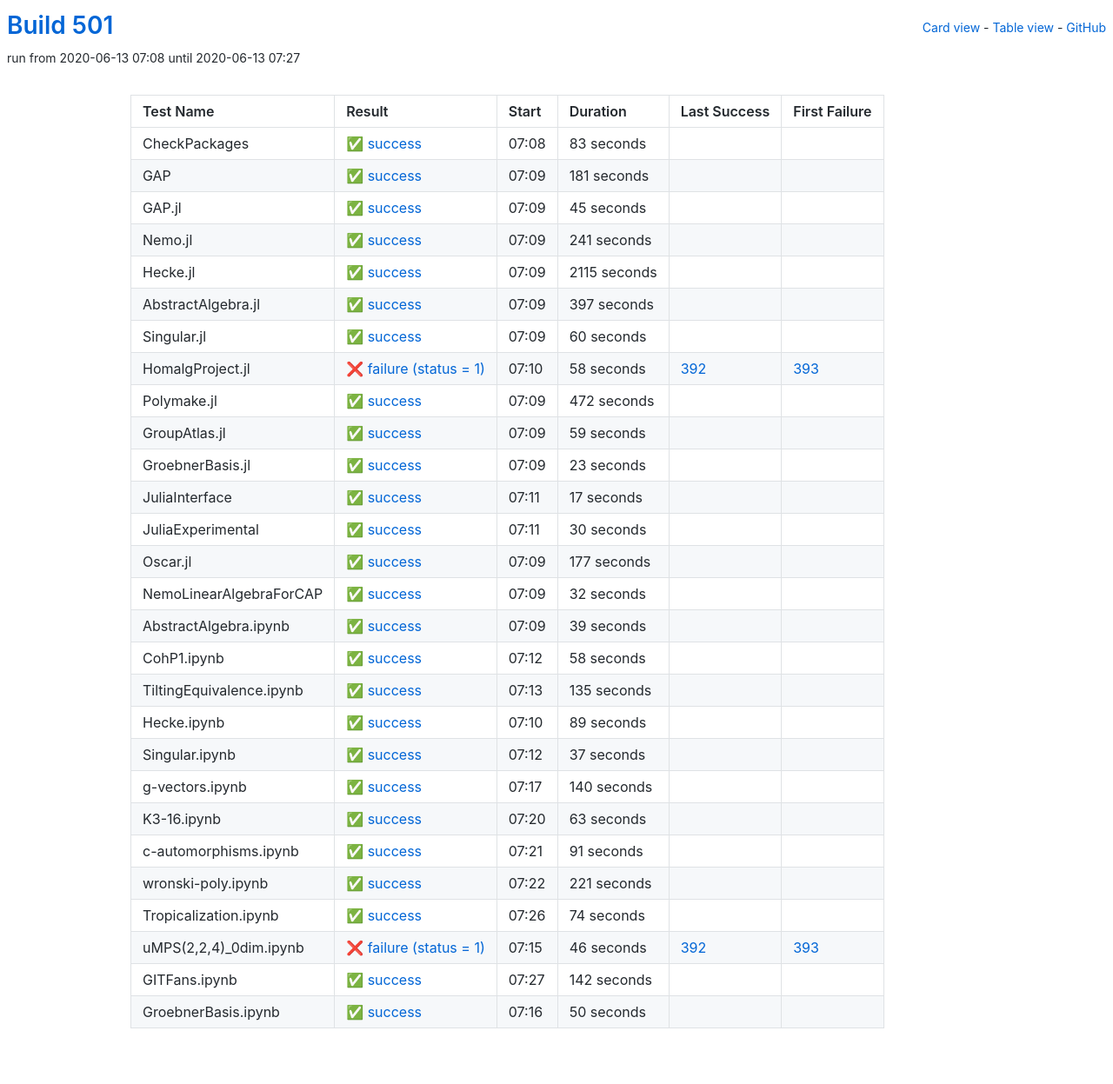
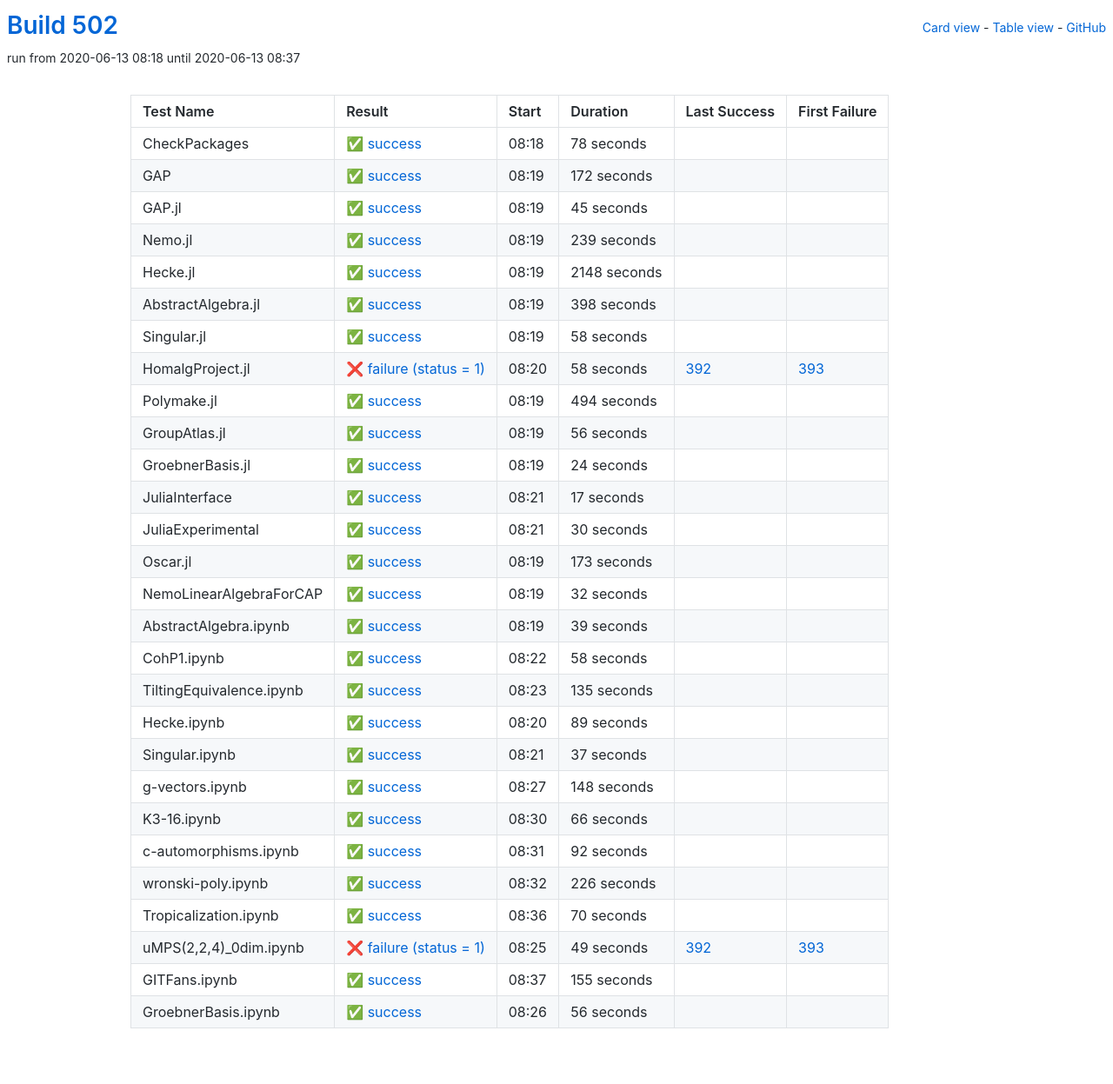
Before and after one commit to oscar-system/oscar-ci-status-1.4, a Jekyll site: the page built from table.html, in a window 1280 px wide. Shown: the whole page at 87% size. Built offline with Jekyll 4.4.1, drawn with Linux system fonts in a browser that asks for light colours.

Commit message:
Build #502

```diff
--- a/_data/ci.yml
+++ b/_data/ci.yml
@@ -1,6 +1,6 @@
 ---
-build: 501
-build_url: https://oscarci.mathematik.uni-kl.de/job/oscar-julia-1.4/501/
+build: 502
+build_url: https://oscarci.mathematik.uni-kl.de/job/oscar-julia-1.4/502/
 job: oscar-julia-1.4
 organization: oscar-system
 repo: oscar-ci-status-1.4
@@ -8,32 +8,32 @@ repourl: https://github.com/oscar-system/oscar-ci-status-1.4
 tests:
 - name: CheckPackages
   id: checkpackages
-  log: https://oscarci.mathematik.uni-kl.de/job/oscar-julia-1.4/501/artifact/logs/build-501/CheckPackages.log
-  start: 2020-06-13 07:08
+  log: https://oscarci.mathematik.uni-kl.de/job/oscar-julia-1.4/502/artifact/logs/build-502/CheckPackages.log
+  start: 2020-06-13 08:18
   success: true
   exitcode: 0
   status: success
-  duration: 83
+  duration: 78
   last_success: false
   last_success_url:
   first_failure: false
   first_failure_url:
 - name: GAP
   id: gap
-  log: https://oscarci.mathematik.uni-kl.de/job/oscar-julia-1.4/501/artifact/logs/build-501/GAP.log
-  start: 2020-06-13 07:09
+  log: https://oscarci.mathematik.uni-kl.de/job/oscar-julia-1.4/502/artifact/logs/build-502/GAP.log
+  start: 2020-06-13 08:19
   success: true
   exitcode: 0
   status: success
-  duration: 181
+  duration: 172
   last_success: false
   last_success_url:
   first_failure: false
   first_failure_url:
 - name: GAP.jl
   id: gap-jl
-  log: https://oscarci.mathematik.uni-kl.de/job/oscar-julia-1.4/501/artifact/logs/build-501/GAP.jl.log
-  start: 2020-06-13 07:09
+  log: https://oscarci.mathematik.uni-kl.de/job/oscar-julia-1.4/502/artifact/logs/build-502/GAP.jl.log
+  start: 2020-06-13 08:19
   success: true
   exitcode: 0
   status: success
@@ -44,56 +44,56 @@ tests:
   first_failure_url:
 - name: Nemo.jl
   id: nemo-jl
-  log: https://oscarci.mathematik.uni-kl.de/job/oscar-julia-1.4/501/artifact/logs/build-501/Nemo.jl.log
-  start: 2020-06-13 07:09
+  log: https://oscarci.mathematik.uni-kl.de/job/oscar-julia-1.4/502/artifact/logs/build-502/Nemo.jl.log
+  start: 2020-06-13 08:19
   success: true
   exitcode: 0
   status: success
-  duration: 241
+  duration: 239
   last_success: false
   last_success_url:
   first_failure: false
   first_failure_url:
 - name: Hecke.jl
   id: hecke-jl
-  log: https://oscarci.mathematik.uni-kl.de/job/oscar-julia-1.4/501/artifact/logs/build-501/Hecke.jl.log
-  start: 2020-06-13 07:09
+  log: https://oscarci.mathematik.uni-kl.de/job/oscar-julia-1.4/502/artifact/logs/build-502/Hecke.jl.log
+  start: 2020-06-13 08:19
   success: true
   exitcode: 0
   status: success
-  duration: 2115
+  duration: 2148
   last_success: false
   last_success_url:
   first_failure: false
   first_failure_url:
 - name: AbstractAlgebra.jl
   id: abstractalgebra-jl
-  log: https://oscarci.mathematik.uni-kl.de/job/oscar-julia-1.4/501/artifact/logs/build-501/AbstractAlgebra.jl.log
-  start: 2020-06-13 07:09
+  log: https://oscarci.mathematik.uni-kl.de/job/oscar-julia-1.4/502/artifact/logs/build-502/AbstractAlgebra.jl.log
+  start: 2020-06-13 08:19
   success: true
   exitcode: 0
   status: success
-  duration: 397
+  duration: 398
   last_success: false
   last_success_url:
   first_failure: false
   first_failure_url:
 - name: Singular.jl
   id: singular-jl
-  log: https://oscarci.mathematik.uni-kl.de/job/oscar-julia-1.4/501/artifact/logs/build-501/Singular.jl.log
-  start: 2020-06-13 07:09
+  log: https://oscarci.mathematik.uni-kl.de/job/oscar-julia-1.4/502/artifact/logs/build-502/Singular.jl.log
+  start: 2020-06-13 08:19
   success: true
   exitcode: 0
   status: success
-  duration: 60
+  duration: 58
   last_success: false
   last_success_url:
   first_failure: false
   first_failure_url:
 - name: HomalgProject.jl
   id: homalgproject-jl
-  log: https://oscarci.mathematik.uni-kl.de/job/oscar-julia-1.4/501/artifact/logs/build-501/HomalgProject.jl.log
-  start: 2020-06-13 07:10
+  log: https://oscarci.mathematik.uni-kl.de/job/oscar-julia-1.4/502/artifact/logs/build-502/HomalgProject.jl.log
+  start: 2020-06-13 08:20
   success: false
   exitcode: 1
   status: failure
@@ -104,44 +104,44 @@ tests:
   first_failure_url: https://oscarci.mathematik.uni-kl.de/job/oscar-julia-1.4/393/
 - name: Polymake.jl
   id: polymake-jl
-  log: https://oscarci.mathematik.uni-kl.de/job/oscar-julia-1.4/501/artifact/logs/build-501/Polymake.jl.log
-  start: 2020-06-13 07:09
+  log: https://oscarci.mathematik.uni-kl.de/job/oscar-julia-1.4/502/artifact/logs/build-502/Polymake.jl.log
+  start: 2020-06-13 08:19
   success: true
   exitcode: 0
   status: success
-  duration: 472
+  duration: 494
   last_success: false
   last_success_url:
   first_failure: false
   first_failure_url:
 - name: GroupAtlas.jl
   id: groupatlas-jl
-  log: https://oscarci.mathematik.uni-kl.de/job/oscar-julia-1.4/501/artifact/logs/build-501/GroupAtlas.jl.log
-  start: 2020-06-13 07:09
+  log: https://oscarci.mathematik.uni-kl.de/job/oscar-julia-1.4/502/artifact/logs/build-502/GroupAtlas.jl.log
+  start: 2020-06-13 08:19
   success: true
   exitcode: 0
   status: success
-  duration: 59
+  duration: 56
   last_success: false
   last_success_url:
   first_failure: false
   first_failure_url:
 - name: GroebnerBasis.jl
   id: groebnerbasis-jl
-  log: https://oscarci.mathematik.uni-kl.de/job/oscar-julia-1.4/501/artifact/logs/build-501/GroebnerBasis.jl.log
-  start: 2020-06-13 07:09
+  log: https://oscarci.mathematik.uni-kl.de/job/oscar-julia-1.4/502/artifact/logs/build-502/GroebnerBasis.jl.log
+  start: 2020-06-13 08:19
   success: true
   exitcode: 0
   status: success
-  duration: 23
+  duration: 24
   last_success: false
   last_success_url:
   first_failure: false
   first_failure_url:
 - name: JuliaInterface
   id: juliainterface
-  log: https://oscarci.mathematik.uni-kl.de/job/oscar-julia-1.4/501/artifact/logs/build-501/JuliaInterface.log
-  start: 2020-06-13 07:11
+  log: https://oscarci.mathematik.uni-kl.de/job/oscar-julia-1.4/502/artifact/logs/build-502/JuliaInterface.log
+  start: 2020-06-13 08:21
   success: true
   exitcode: 0
   status: success
@@ -152,8 +152,8 @@ tests:
   first_failure_url:
 - name: JuliaExperimental
   id: juliaexperimental
-  log: https://oscarci.mathematik.uni-kl.de/job/oscar-julia-1.4/501/artifact/logs/build-501/JuliaExperimental.log
-  start: 2020-06-13 07:11
+  log: https://oscarci.mathematik.uni-kl.de/job/oscar-julia-1.4/502/artifact/logs/build-502/JuliaExperimental.log
+  start: 2020-06-13 08:21
   success: true
   exitcode: 0
   status: success
@@ -164,20 +164,20 @@ tests:
   first_failure_url:
 - name: Oscar.jl
   id: oscar-jl
-  log: https://oscarci.mathematik.uni-kl.de/job/oscar-julia-1.4/501/artifact/logs/build-501/Oscar.jl.log
-  start: 2020-06-13 07:09
+  log: https://oscarci.mathematik.uni-kl.de/job/oscar-julia-1.4/502/artifact/logs/build-502/Oscar.jl.log
+  start: 2020-06-13 08:19
   success: true
   exitcode: 0
   status: success
-  duration: 177
+  duration: 173
   last_success: false
   last_success_url:
   first_failure: false
   first_failure_url:
 - name: NemoLinearAlgebraForCAP
   id: nemolinearalgebraforcap
-  log: https://oscarci.mathematik.uni-kl.de/job/oscar-julia-1.4/501/artifact/logs/build-501/NemoLinearAlgebraForCAP.log
-  start: 2020-06-13 07:09
+  log: https://oscarci.mathematik.uni-kl.de/job/oscar-julia-1.4/502/artifact/logs/build-502/NemoLinearAlgebraForCAP.log
+  start: 2020-06-13 08:19
   success: true
   exitcode: 0
   status: success
@@ -188,8 +188,8 @@ tests:
   first_failure_url:
 - name: AbstractAlgebra.ipynb
   id: abstractalgebra-ipynb
-  log: https://oscarci.mathematik.uni-kl.de/job/oscar-julia-1.4/501/artifact/logs/build-501/AbstractAlgebra.ipynb.log
-  start: 2020-06-13 07:09
+  log: https://oscarci.mathematik.uni-kl.de/job/oscar-julia-1.4/502/artifact/logs/build-502/AbstractAlgebra.ipynb.log
+  start: 2020-06-13 08:19
   success: true
   exitcode: 0
   status: success
@@ -200,8 +200,8 @@ tests:
   first_failure_url:
 - name: CohP1.ipynb
   id: cohp1-ipynb
-  log: https://oscarci.mathematik.uni-kl.de/job/oscar-julia-1.4/501/artifact/logs/build-501/CohP1.ipynb.log
-  start: 2020-06-13 07:12
+  log: https://oscarci.mathematik.uni-kl.de/job/oscar-julia-1.4/502/artifact/logs/build-502/CohP1.ipynb.log
+  start: 2020-06-13 08:22
   success: true
   exitcode: 0
   status: success
@@ -212,8 +212,8 @@ tests:
   first_failure_url:
 - name: TiltingEquivalence.ipynb
   id: tiltingequivalence-ipynb
-  log: https://oscarci.mathematik.uni-kl.de/job/oscar-julia-1.4/501/artifact/logs/build-501/TiltingEquivalence.ipynb.log
-  start: 2020-06-13 07:13
+  log: https://oscarci.mathematik.uni-kl.de/job/oscar-julia-1.4/502/artifact/logs/build-502/TiltingEquivalence.ipynb.log
+  start: 2020-06-13 08:23
   success: true
   exitcode: 0
   status: success
@@ -224,8 +224,8 @@ tests:
   first_failure_url:
 - name: Hecke.ipynb
   id: hecke-ipynb
-  log: https://oscarci.mathematik.uni-kl.de/job/oscar-julia-1.4/501/artifact/logs/build-501/Hecke.ipynb.log
-  start: 2020-06-13 07:10
+  log: https://oscarci.mathematik.uni-kl.de/job/oscar-julia-1.4/502/artifact/logs/build-502/Hecke.ipynb.log
+  start: 2020-06-13 08:20
   success: true
   exitcode: 0
   status: success
@@ -236,8 +236,8 @@ tests:
   first_failure_url:
 - name: Singular.ipynb
   id: singular-ipynb
-  log: https://oscarci.mathematik.uni-kl.de/job/oscar-julia-1.4/501/artifact/logs/build-501/Singular.ipynb.log
-  start: 2020-06-13 07:12
+  log: https://oscarci.mathematik.uni-kl.de/job/oscar-julia-1.4/502/artifact/logs/build-502/Singular.ipynb.log
+  start: 2020-06-13 08:21
   success: true
   exitcode: 0
   status: success
@@ -248,96 +248,96 @@ tests:
   first_failure_url:
 - name: g-vectors.ipynb
   id: g-vectors-ipynb
-  log: https://oscarci.mathematik.uni-kl.de/job/oscar-julia-1.4/501/artifact/logs/build-501/g-vectors.ipynb.log
-  start: 2020-06-13 07:17
+  log: https://oscarci.mathematik.uni-kl.de/job/oscar-julia-1.4/502/artifact/logs/build-502/g-vectors.ipynb.log
+  start: 2020-06-13 08:27
   success: true
   exitcode: 0
   status: success
-  duration: 140
+  duration: 148
   last_success: false
   last_success_url:
   first_failure: false
   first_failure_url:
 - name: K3-16.ipynb
   id: k3-16-ipynb
-  log: https://oscarci.mathematik.uni-kl.de/job/oscar-julia-1.4/501/artifact/logs/build-501/K3-16.ipynb.log
-  start: 2020-06-13 07:20
+  log: https://oscarci.mathematik.uni-kl.de/job/oscar-julia-1.4/502/artifact/logs/build-502/K3-16.ipynb.log
+  start: 2020-06-13 08:30
   success: true
   exitcode: 0
   status: success
-  duration: 63
+  duration: 66
   last_success: false
   last_success_url:
   first_failure: false
   first_failure_url:
 - name: c-automorphisms.ipynb
   id: c-automorphisms-ipynb
-  log: https://oscarci.mathematik.uni-kl.de/job/oscar-julia-1.4/501/artifact/logs/build-501/c-automorphisms.ipynb.log
-  start: 2020-06-13 07:21
+  log: https://oscarci.mathematik.uni-kl.de/job/oscar-julia-1.4/502/artifact/logs/build-502/c-automorphisms.ipynb.log
+  start: 2020-06-13 08:31
   success: true
   exitcode: 0
   status: success
-  duration: 91
+  duration: 92
   last_success: false
   last_success_url:
   first_failure: false
   first_failure_url:
 - name: wronski-poly.ipynb
   id: wronski-poly-ipynb
-  log: https://oscarci.mathematik.uni-kl.de/job/oscar-julia-1.4/501/artifact/logs/build-501/wronski-poly.ipynb.log
-  start: 2020-06-13 07:22
+  log: https://oscarci.mathematik.uni-kl.de/job/oscar-julia-1.4/502/artifact/logs/build-502/wronski-poly.ipynb.log
+  start: 2020-06-13 08:32
   success: true
   exitcode: 0
   status: success
-  duration: 221
+  duration: 226
   last_success: false
   last_success_url:
   first_failure: false
   first_failure_url:
 - name: Tropicalization.ipynb
   id: tropicalization-ipynb
-  log: https://oscarci.mathematik.uni-kl.de/job/oscar-julia-1.4/501/artifact/logs/build-501/Tropicalization.ipynb.log
-  start: 2020-06-13 07:26
+  log: https://oscarci.mathematik.uni-kl.de/job/oscar-julia-1.4/502/artifact/logs/build-502/Tropicalization.ipynb.log
+  start: 2020-06-13 08:36
   success: true
   exitcode: 0
   status: success
-  duration: 74
+  duration: 70
   last_success: false
   last_success_url:
   first_failure: false
   first_failure_url:
 - name: uMPS(2,2,4)_0dim.ipynb
   id: umps-2-2-4-0dim-ipynb
-  log: https://oscarci.mathematik.uni-kl.de/job/oscar-julia-1.4/501/artifact/logs/build-501/uMPS-2-2-4-_0dim.ipynb.log
-  start: 2020-06-13 07:15
+  log: https://oscarci.mathematik.uni-kl.de/job/oscar-julia-1.4/502/artifact/logs/build-502/uMPS-2-2-4-_0dim.ipynb.log
+  start: 2020-06-13 08:25
   success: false
   exitcode: 1
   status: failure
-  duration: 46
+  duration: 49
   last_success: 392
   last_success_url: https://oscarci.mathematik.uni-kl.de/job/oscar-julia-1.4/392/
   first_failure: 393
   first_failure_url: https://oscarci.mathematik.uni-kl.de/job/oscar-julia-1.4/393/
 - name: GITFans.ipynb
   id: gitfans-ipynb
-  log: https://oscarci.mathematik.uni-kl.de/job/oscar-julia-1.4/501/artifact/logs/build-501/GITFans.ipynb.log
-  start: 2020-06-13 07:27
+  log: https://oscarci.mathematik.uni-kl.de/job/oscar-julia-1.4/502/artifact/logs/build-502/GITFans.ipynb.log
+  start: 2020-06-13 08:37
   success: true
   exitcode: 0
   status: success
-  duration: 142
+  duration: 155
   last_success: false
   last_success_url:
   first_failure: false
   first_failure_url:
 - name: GroebnerBasis.ipynb
   id: groebnerbasis-ipynb
-  log: https://oscarci.mathematik.uni-kl.de/job/oscar-julia-1.4/501/artifact/logs/build-501/GroebnerBasis.ipynb.log
-  start: 2020-06-13 07:16
+  log: https://oscarci.mathematik.uni-kl.de/job/oscar-julia-1.4/502/artifact/logs/build-502/GroebnerBasis.ipynb.log
+  start: 2020-06-13 08:26
   success: true
   exitcode: 0
   status: success
-  duration: 50
+  duration: 56
   last_success: false
   last_success_url:
   first_failure: false
```
Also changed, not shown: README.md.
